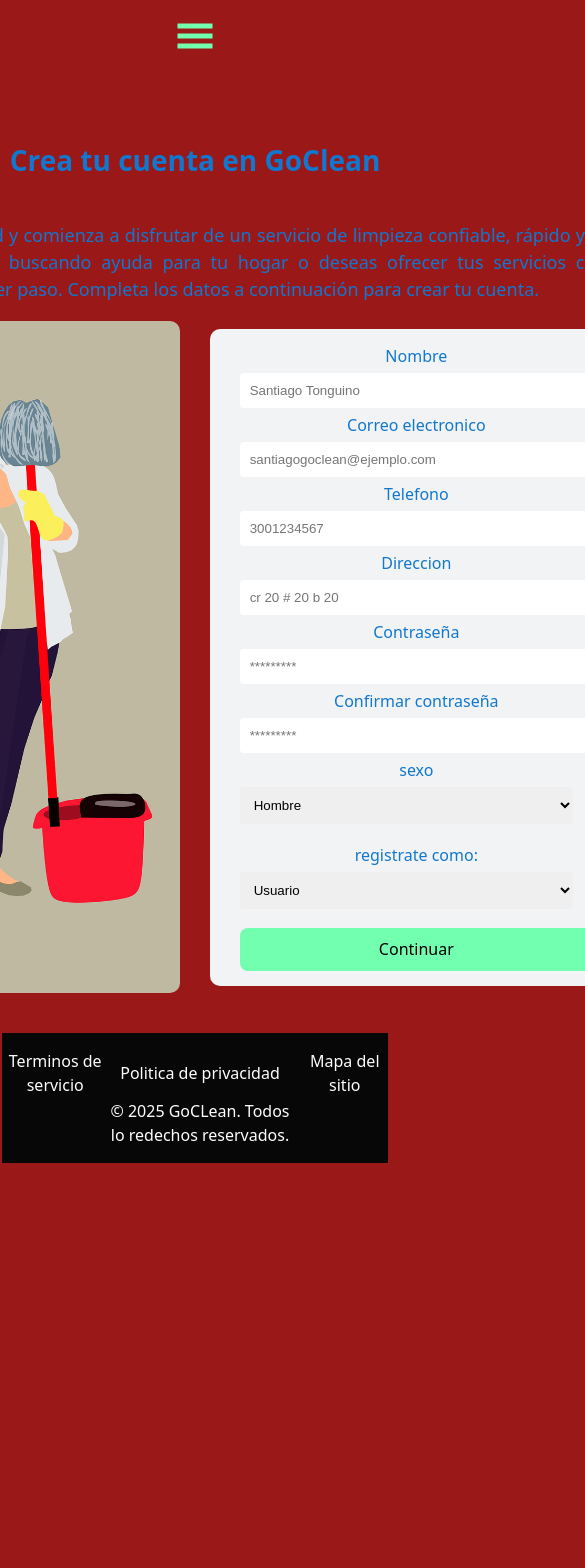
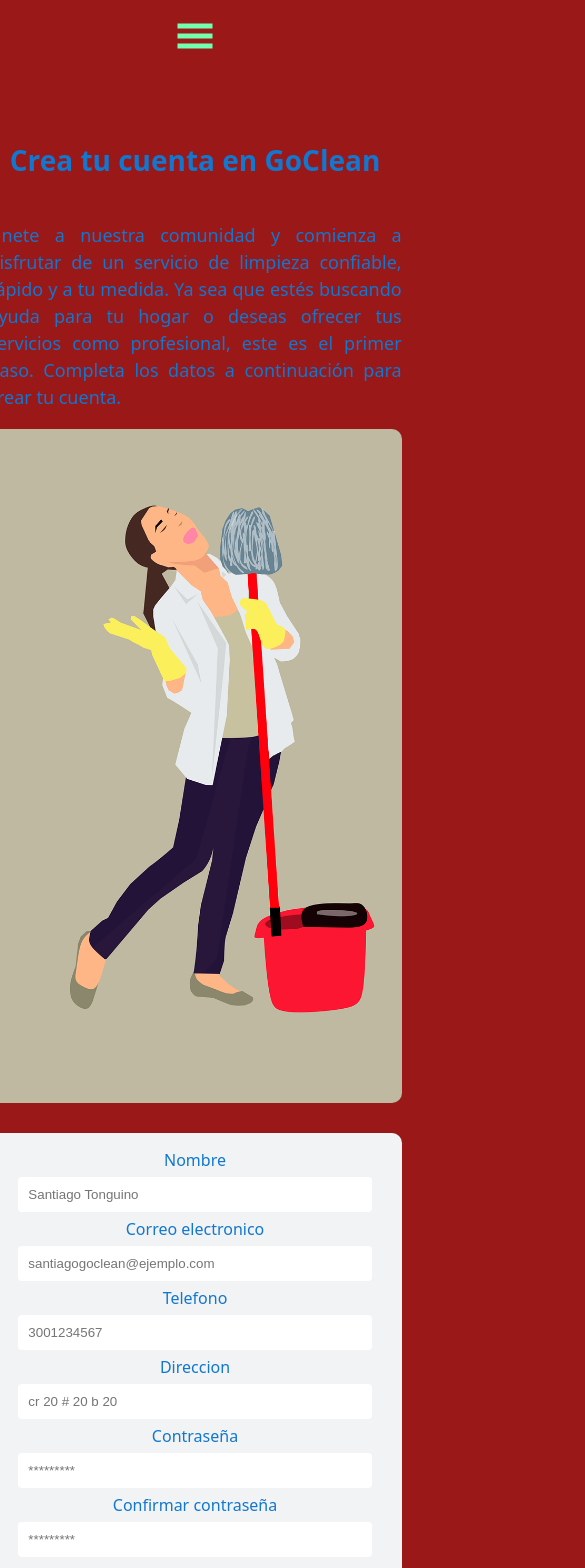
Before and after one commit to tonguiino/GoClean, a React (Vite) app: page /registrate in a window 390 px wide. Shown: the top 1568 px of the page, 585 px wide, since content can reach past the window. Before the commit the page ends 1163 px from the top, so only its background shows below. Built offline with nearby package versions, Linux system fonts and the light colour scheme.

Commit message:
se añade sieño responsive para vista register

```diff
--- a/src/pages/register/Register.scss
+++ b/src/pages/register/Register.scss
@@ -17,7 +17,7 @@
 
 
         .img-register {
-            height: 42em !important;
+            height: 42em;
             border-radius: 10px;
 
         }
@@ -65,3 +65,17 @@
     }
 
 }
+
+
+@media screen and (max-width: 426px) {
+
+    .img-form-content {
+        flex-direction: column;
+
+        .img-register {
+            max-width: 100%;
+            height: auto!important;
+
+        }
+    }
+}
```
